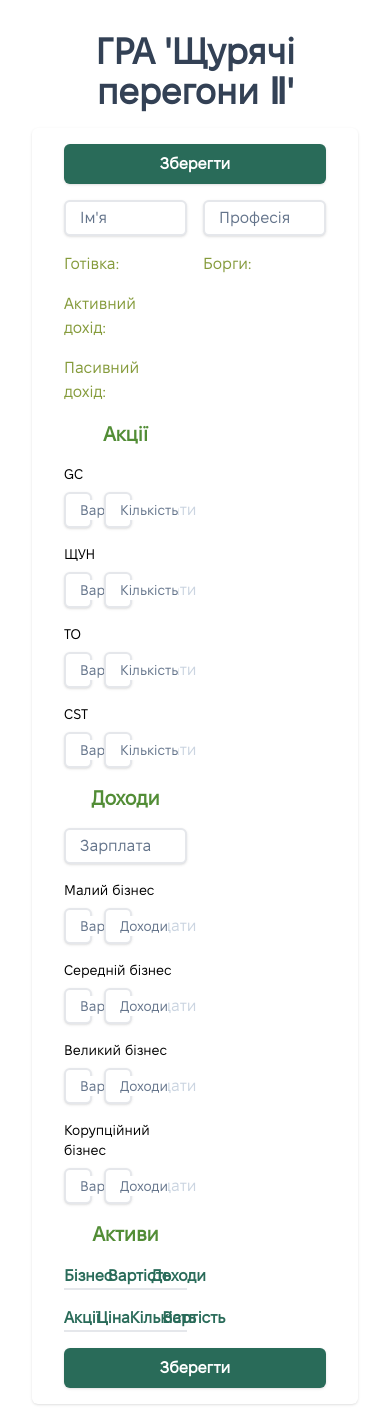
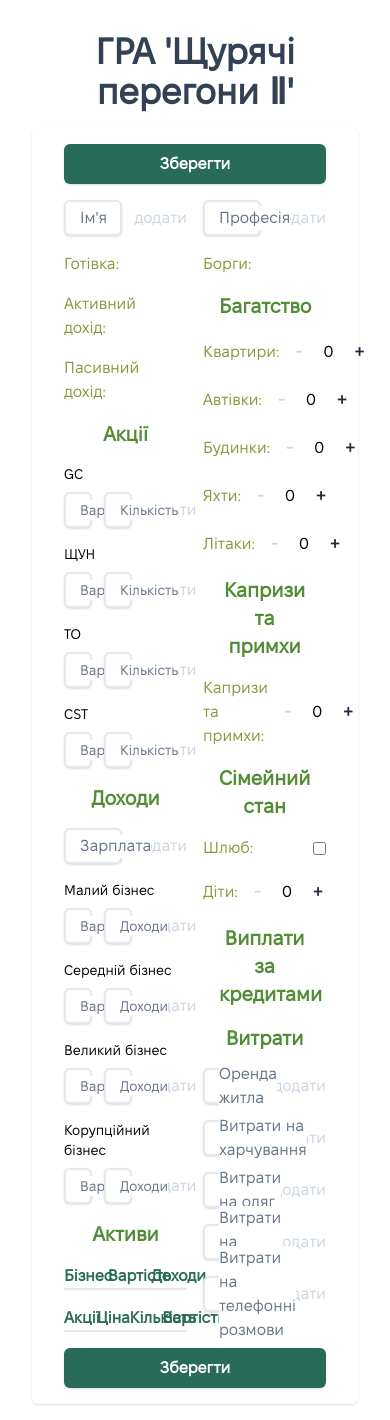
Before and after one commit to Kh-Ol-An/rat-race-client, a Vue app: page / in a window 390 px wide. Built offline with nearby package versions, Linux system fonts and the light colour scheme.

Commit message:
Created Add action, Checkbox and Quantity; added salary, apartments, cars, houses, yachts, aircraft, whimsAndFancies, marriage, children, rent, food, clothes, fare, and phone fields

```diff
--- /dev/null
+++ b/src/components/Blank/Add.vue
@@ -0,0 +1,27 @@
+<template>
+    <button
+        :class="[disabled ? 'text-slate-300' : 'text-slate-800']"
+        type="button"
+        :disabled="disabled"
+        @click="$emit('add')"
+    >
+        додати
+    </button>
+</template>
+
+<script setup>
+import { computed } from 'vue';
+
+const props = defineProps({
+    value: {
+        type: String,
+        required: true,
+    },
+    secondValue: {
+        type: String,
+        default: 'true',
+    },
+});
+
+const disabled = computed(() => props.value.length === 0 || props.secondValue.length === 0);
+</script>
--- /dev/null
+++ b/src/components/Blank/Checkbox.vue
@@ -0,0 +1,26 @@
+<template>
+    <div class="flex items-center justify-between gap-2">
+        <label class="text-additional cursor-pointer" :for="id">
+            {{ label }}
+        </label>
+
+        <input class="text-silver-800 cursor-pointer" :id="id" type="checkbox" @change="$emit('update:checked', !checked)">
+    </div>
+</template>
+
+<script setup>
+defineProps({
+    label: {
+        type: String,
+        required: true,
+    },
+    id: {
+        type: String,
+        required: true,
+    },
+    checked: {
+        type: Boolean,
+        required: true,
+    },
+});
+</script>
--- a/src/components/Blank/Index.vue
+++ b/src/components/Blank/Index.vue
@@ -3,15 +3,22 @@
         <Save />
 
         <div class="w-full grid grid-cols-2 gap-4">
-            <Input v-model:value="name" id="name" type="text" placeholder="Ім'я" />
+            <div v-if="user.name.length === 0" class="flex items-center gap-3">
+                <Input v-model:value="name" id="name" typeText placeholder="Ім'я" />
+                <Add :value="name" @add="addName" />
+            </div>
+            <InfoField v-if="user.name.length > 0" label="Ім'я:" :value="user.name" />
 
-            <Input v-model:value="profession" id="profession" type="text" placeholder="Професія" />
+            <div v-if="user.profession.length === 0" class="flex items-center gap-3">
+                <Input v-model:value="profession" id="profession" typeText placeholder="Професія" />
+                <Add :value="profession" @add="addProfession" />
+            </div>
+            <InfoField v-if="user.profession.length > 0" label="Професія:" :value="user.profession" />
 
             <div class="flex flex-col gap-4">
                 <InfoField label="Готівка:" :value="cash" />
-                <InfoField label="Активний дохід:" :value="salary" />
+                <InfoField label="Активний дохід:" :value="user.salary" />
                 <InfoField label="Пасивний дохід:" :value="passiveIncome" />
-
 
                 <!-- Акції -->
                 <h2 class="px-4 text-xl font-bold text-primary text-center">Акції</h2>
@@ -50,7 +57,10 @@
 
                 <!-- Доходи -->
                 <h2 class="px-4 text-xl font-bold text-primary text-center">Доходи</h2>
-                <Input v-model:value="salary" id="salary" placeholder="Зарплата" />
+                <div class="flex items-center gap-3">
+                    <Input v-model:value="salary" id="salary" placeholder="Зарплата" />
+                    <Add :value="salary" @add="addSalary" />
+                </div>
                 <InputField
                     label="Малий бізнес"
                     fieldType="business"
@@ -83,7 +93,6 @@
                     placeholderValue="Доходи"
                     @add="addBusiness"
                 />
-
 
                 <!-- Активи -->
                 <h2 class="px-4 text-xl font-bold text-primary text-center">Активи</h2>
@@ -181,6 +190,62 @@
 
             <div class="flex flex-col gap-4">
                 <InfoField label="Борги:" :value="debt" />
+
+                <!-- Багатство -->
+                <h2 class="px-4 text-xl font-bold text-primary text-center">Багатство</h2>
+                <Quantity label="Квартири:" v-model:count="user.apartments" />
+                <Quantity label="Автівки:" v-model:count="user.cars" />
+                <Quantity label="Будинки:" v-model:count="user.houses" />
+                <Quantity label="Яхти:" v-model:count="user.yachts" />
+                <Quantity label="Літаки:" v-model:count="user.aircraft" />
+
+                <!-- Капризи та примхи -->
+                <h2 class="px-4 text-xl font-bold text-primary text-center">Капризи та примхи</h2>
+                <Quantity label="Капризи та примхи:" v-model:count="user.whimsAndFancies" />
+
+                <!-- Сімейний стан -->
+                <h2 class="px-4 text-xl font-bold text-primary text-center">Сімейний стан</h2>
+                <Checkbox v-model:checked="user.marriage" id="marriage" label="Шлюб:" />
+                <Quantity label="Діти:" v-model:count="user.children" />
+
+                <!-- Виплати за кредитами -->
+                <h2 class="px-4 text-xl font-bold text-primary text-center">Виплати за кредитами</h2>
+
+                <!-- Витрати -->
+                <h2 class="px-4 text-xl font-bold text-primary text-center">Витрати</h2>
+                <div v-if="user.rent.length === 0" class="flex items-center gap-3">
+                    <Input v-model:value="rent" id="rent" placeholder="Оренда житла" />
+                    <Add :value="rent" @add="addRent" />
+                </div>
+                <InfoField v-if="user.rent.length > 0" label="Оренда житла:" :value="user.rent" />
+
+                <div v-if="user.food.length === 0" class="flex items-center gap-3">
+                    <Input v-model:value="food" id="food" placeholder="Витрати на харчування" />
+                    <Add :value="food" @add="addFood" />
+                </div>
+                <InfoField v-if="user.food.length > 0" label="Витрати на харчування:" :value="user.food" />
+
+                <div v-if="user.clothes.length === 0" class="flex items-center gap-3">
+                    <Input v-model:value="clothes" id="food" placeholder="Витрати на одяг" />
+                    <Add :value="clothes" @add="addClothes" />
+                </div>
+                <InfoField v-if="user.clothes.length > 0" label="Витрати на одяг:" :value="user.clothes" />
+
+                <div v-if="user.fare.length === 0" class="flex items-center gap-3">
+                    <Input v-model:value="fare" id="food" placeholder="Витрати на проїзд" />
+                    <Add :value="fare" @add="addFare" />
+                </div>
+                <InfoField v-if="user.fare.length > 0" label="Витрати на проїзд:" :value="user.fare" />
+
+                <div v-if="user.phone.length === 0" class="flex items-center gap-3">
+                    <Input v-model:value="phone" id="food" placeholder="Витрати на телефонні розмови" />
+                    <Add :value="phone" @add="addPhone" />
+                </div>
+                <InfoField
+                    v-if="user.phone.length > 0"
+                    label="Витрати на телефонні розмови:"
+                    :value="user.phone"
+                />
             </div>
         </div>
 
@@ -195,11 +260,15 @@ import Input from './Input.vue';
 import InfoField from './InfoField.vue';
 import List from './List.vue';
 import InputField from './InputField.vue';
+import Add from './Add.vue';
+import Quantity from './Quantity.vue';
+import Checkbox from './Checkbox.vue';
 import { removingSpaces } from '../../helpers/formating-values.js';
 
 const user = ref({
     name: '',
     profession: '',
+    salary: '',
     shares: {
         gc: [],
         shchun: [],
@@ -212,7 +281,26 @@ const user = ref({
         big: [],
         corrupt: [],
     },
+    apartments: 0,
+    cars: 0,
+    houses: 0,
+    yachts: 0,
+    aircraft: 0,
+    whimsAndFancies: 0,
+    marriage: false,
+    children: 0,
+    rent: '',
+    food: '',
+    clothes: '',
+    fare: '',
+    phone: '',
 });
+
+const name = ref('');
+const addName = () => user.value.name = name.value;
+
+const profession = ref('');
+const addProfession = () => user.value.profession = profession.value;
 
 const addShares = (fieldType, fieldSubType, id, worth, value) =>
     user.value[fieldType][fieldSubType].push({
@@ -222,10 +310,26 @@ const addShares = (fieldType, fieldSubType, id, worth, value) =>
         cost: String(removingSpaces(worth) * removingSpaces(value)),
     });
 
+const salary = ref('');
+const addSalary = () => user.value.salary = salary.value;
+
 const addBusiness = (fieldType, fieldSubType, id, worth, value) =>
     user.value[fieldType][fieldSubType].push({ id, worth: removingSpaces(worth), value: removingSpaces(value) });
-const name = ref('');
-const profession = ref('');
+
+const rent = ref('');
+const addRent = () => user.value.rent = rent.value;
+
+const food = ref('');
+const addFood = () => user.value.food = food.value;
+
+const clothes = ref('');
+const addClothes = () => user.value.clothes = clothes.value;
+
+const fare = ref('');
+const addFare = () => user.value.fare = fare.value;
+
+const phone = ref('');
+const addPhone = () => user.value.phone = phone.value;
 
 const cash = computed(() => {
     return '';
@@ -237,9 +341,7 @@ const passiveIncome = computed(() => {
     return '';
 });
 
-const salary = ref('');
-
 const submit = () => {
-    console.log('user: ', user);
+    console.log('user: ', user.value);
 }
 </script>
--- a/src/components/Blank/InfoField.vue
+++ b/src/components/Blank/InfoField.vue
@@ -13,11 +13,11 @@
 defineProps({
     label: {
         type: String,
-        default: ''
+        required: true,
     },
     value: {
         type: String,
-        default: ''
+        required: true,
     },
 });
 </script>
--- a/src/components/Blank/Input.vue
+++ b/src/components/Blank/Input.vue
@@ -40,7 +40,7 @@
 import { ref } from 'vue';
 import { addingSpaces } from '../../helpers/formating-values.js';
 
-defineProps({
+const props = defineProps({
     value: {
         type: String,
         required: true,
@@ -48,6 +48,10 @@ defineProps({
     id: {
         type: String,
         required: true,
+    },
+    typeText: {
+        type: Boolean,
+        default: false
     },
     placeholder: {
         type: String,
@@ -64,11 +68,13 @@ const emit = defineEmits(['input']);
 const entered = ref('');
 
 const input = ({ target }) => {
-    const regExp = /^[\d\s]*$/;
-    if (!regExp.test(target.value) || target.value.length > 19) {
-        return target.value = entered.value;
+    if (!props.typeText) {
+        const regExp = /^[\d\s]*$/;
+        if (!regExp.test(target.value) || target.value.length > 19) {
+            return target.value = entered.value;
+        }
+        target.value = addingSpaces(target.value);
     }
-    target.value = addingSpaces(target.value);
     entered.value = target.value;
     emit('update:value', entered.value);
 };
--- a/src/components/Blank/List.vue
+++ b/src/components/Blank/List.vue
@@ -6,13 +6,13 @@
         <span class="text-additional">
             {{ label }}
         </span>
-        <span class="text-silver-800">
+        <span class="text-silver-800 whitespace-nowrap">
             {{ addingSpaces(worth) }}
         </span>
-        <span class="text-silver-800">
+        <span class="text-silver-800 whitespace-nowrap">
             {{ addingSpaces(value) }}
         </span>
-        <span v-if="cost" class="text-silver-800">
+        <span v-if="cost" class="text-silver-800 whitespace-nowrap">
             {{ addingSpaces(cost) }}
         </span>
     </li>
--- /dev/null
+++ b/src/components/Blank/Quantity.vue
@@ -0,0 +1,53 @@
+<template>
+    <div class="flex items-center justify-between gap-2">
+        <span class="text-additional">
+            {{ label }}
+        </span>
+
+        <div class="flex items-center gap-2">
+            <button
+                :class="[
+                    'p-2 font-bold leading-none',
+                    disabledDecrement ? 'text-slate-300' : 'text-slate-800'
+                ]"
+                type="button"
+                :disabled="disabledDecrement"
+                @click="$emit('update:count', count - 1)"
+            >
+                -
+            </button>
+            <span class="w-5 flex items-center justify-center text-silver-800 cursor-default">
+                {{ count }}
+            </span>
+            <button
+                :class="[
+                    'p-2 font-bold leading-none',
+                    disabledIncrement ? 'text-slate-300' : 'text-slate-800'
+                ]"
+                type="button"
+                :disabled="disabledIncrement"
+                @click="$emit('update:count', count + 1)"
+            >
+                +
+            </button>
+        </div>
+    </div>
+</template>
+
+<script setup>
+import { computed } from 'vue';
+
+const props = defineProps({
+    label: {
+        type: String,
+        required: true,
+    },
+    count: {
+        type: Number,
+        required: true,
+    },
+});
+
+const disabledDecrement = computed(() => props.count === 0);
+const disabledIncrement = computed(() => props.count === 10);
+</script>
```
Also changed, not shown: src/components/Blank/InputField.vue (+4 -11 lines).
